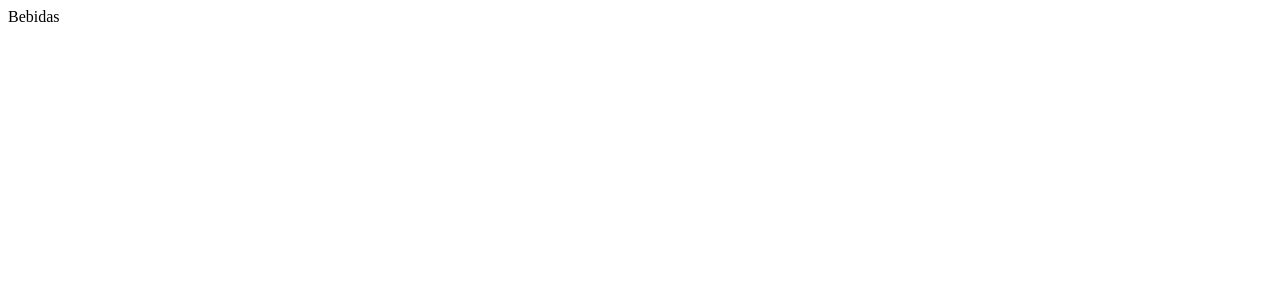
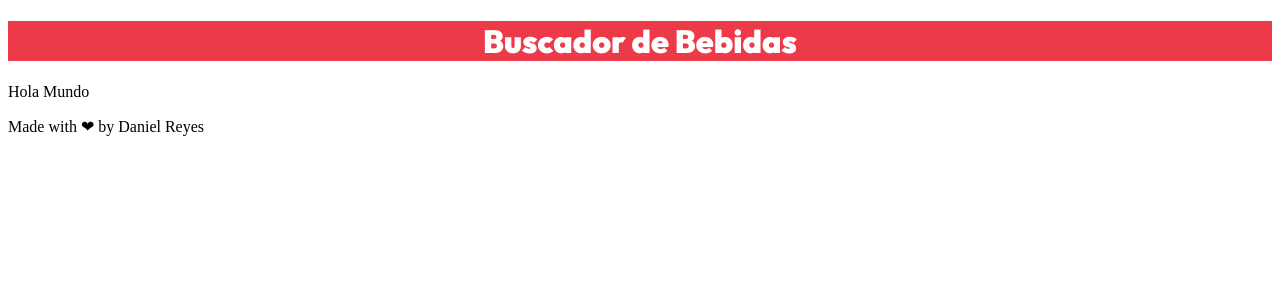
Before and after one commit to DanielDevHN/drink-finder, a React (Vite) app: page / in a window 1280 px wide. Shown: the top 300 px of the page. Built offline with nearby package versions, Linux system fonts and the light colour scheme.

Commit message:
Agregando estructura principal

```diff
--- a/src/App.jsx
+++ b/src/App.jsx
@@ -1,9 +1,23 @@
+import { Container} from 'react-bootstrap'
+
 
 function App() {
 
+  return (
+    <>
+      <header className="py-5">
+        <h1>Buscador de Bebidas</h1>
+      </header>
 
-  return (
-    <div>Bebidas</div>
+      <Container className="mt-5">
+        <p>Hola Mundo</p>
+      </Container>
+
+      <footer className="mt-5">
+        <div>Made with ❤ by Daniel Reyes</div>
+      </footer>
+
+    </>
   )
 }
 
```
